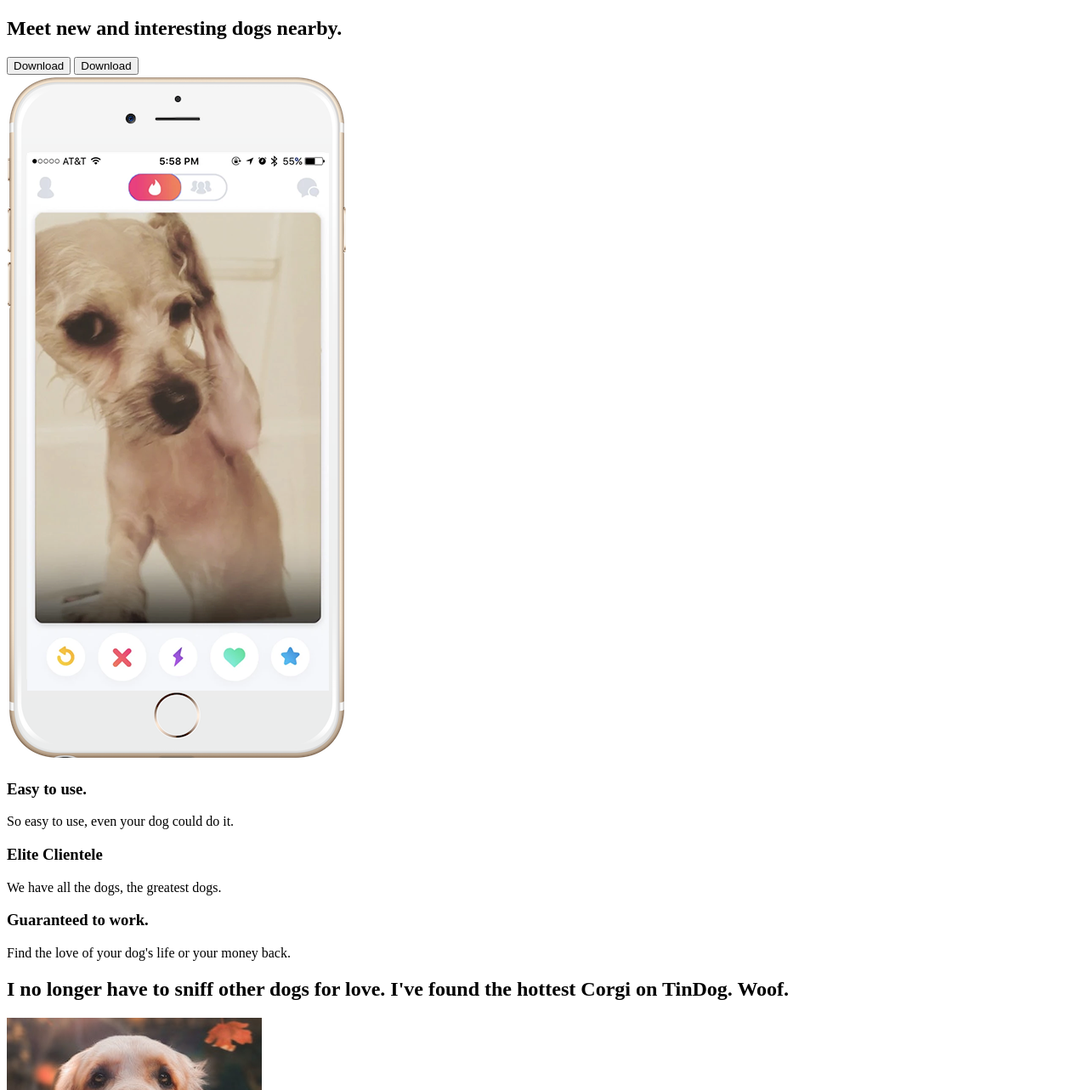
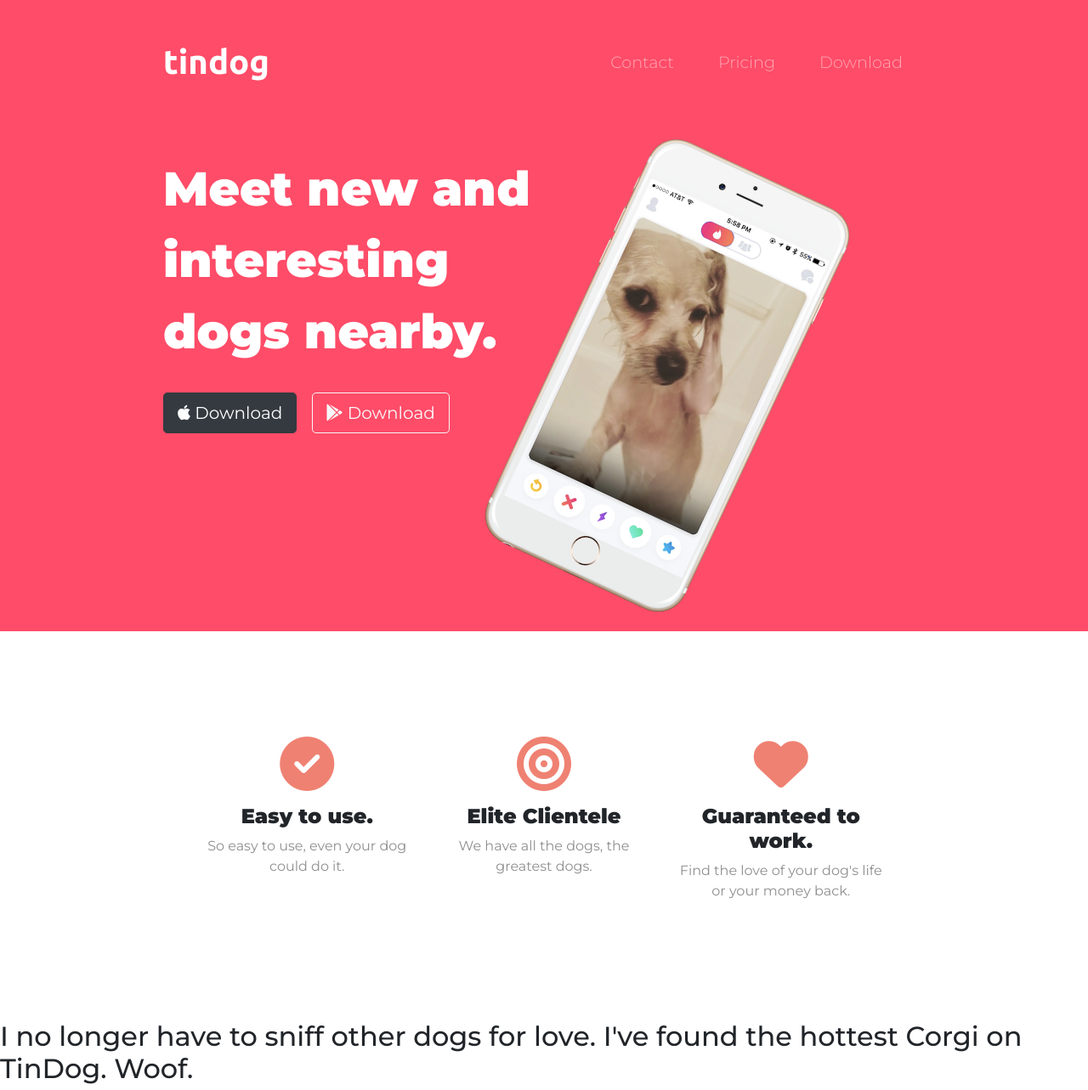
Before and after one commit to prathameshbasagare/TinDog, a plain HTML site: page index.html in a window 1280 px wide. Shown: the top 1283 px of the page at 85% size. Drawn offline with nearby package versions, Linux system fonts and the light colour scheme.

Commit message:
styled the site

```diff
--- a/css/styles.css
+++ b/css/styles.css
@@ -0,0 +1,69 @@
+body{
+    font-family: "Montserrat";
+}
+#title{
+    background-color: #ff4c68 ;
+    color: white;
+}
+
+.container-fluid {
+    padding: 3% 15%;
+}
+h1{
+    font-family: "Montserrat", sans-serif;
+    font-weight: 900;
+    font-size: 3.5rem;
+    line-height: 1.5;
+}
+h3{
+    font-size: 1.5rem;
+    font-weight: 900;
+}
+p{
+    color: #8f8f8f;
+}
+#features{
+    padding: 7% 5%;
+}
+.fa-color{
+    color: #ef8172;
+    padding-bottom: 1rem;
+
+}
+.fa-color:hover{
+    color: #ff4c68;
+    padding-bottom: 1rem;
+
+}
+
+/* Navigation Bar */
+
+.navbar{
+    padding: 0 0 4.5rem;
+}
+
+.navbar-brand{
+    font-family: "Ubuntu";
+    font-size: 2.5rem;
+    font-weight: bold;
+}
+.nav-item{
+    padding: 0 18px;
+}
+.nav-link{
+    font-size: 1.2rem;
+    font-family: "Montserrat";
+    font-weight: 300;
+}
+
+/* Download Buttons */
+
+.download-button{
+    margin: 5% 3% 5% 0;
+}
+
+/* Title Image */
+.title-image{
+    width:60%;
+    transform: rotate(25deg);
+}
--- a/index.html
+++ b/index.html
@@ -4,27 +4,55 @@
 <head>
   <meta charset="utf-8">
   <title>TinDog</title>
+  <link rel="stylesheet" href="https://cdn.jsdelivr.net/npm/bootstrap@4.6.2/dist/css/bootstrap.min.css" integrity="sha384-xOolHFLEh07PJGoPkLv1IbcEPTNtaed2xpHsD9ESMhqIYd0nLMwNLD69Npy4HI+N" crossorigin="anonymous">
   <link rel="stylesheet" href="css/styles.css">
+  <link rel="preconnect" href="https://fonts.googleapis.com">
+  <link rel="preconnect" href="https://fonts.gstatic.com" crossorigin>
+
+  <link href="https://fonts.googleapis.com/css2?family=Montserrat:ital,wght@0,100..900;1,100..900&family=Ubuntu:ital,wght@0,300;0,400;0,500;0,700;1,300;1,400;1,500;1,700&display=swap" rel="stylesheet">
+  <!-- font awesome -->
+  <script src="https://kit.fontawesome.com/a7351ed3e8.js" crossorigin="anonymous"></script>
 </head>
 
 <body>
 
   <section id="title">
-
+    <div class = "container-fluid">
     <!-- Nav Bar -->
-
+    <nav class="navbar navbar-expand-sm navbar-dark">
+      <a class="navbar-brand" href="">tindog</a>
+       <button class="navbar-toggler" type="button" data-toggle="collapse" data-target="#navbarSupportedContent" aria-controls="navbarSupportedContent" aria-expanded="false" aria-label="Toggle navigation">
+      <span class="navbar-toggler-icon"></span>
+    </button>
+    <div class="collapse navbar-collapse" id="navbarSupportedContent">
+      <ul class="navbar-nav ml-auto">
+          <li class="nav-item">
+              <a class="nav-link" href="#footer">Contact</a>
+          </li>
+          <li class="nav-item">
+              <a class="nav-link" href="">Pricing</a>
+          </li>
+          <li class="nav-item">
+              <a class="nav-link" href="">Download</a>
+          </li>
+      </ul>
+   </div>
+  </nav>
 
 
 
     <!-- Title -->
 
-    <div>
-      <h1>Meet new and interesting dogs nearby.</h1>
-      <button type="button">Download</button>
-      <button type="button">Download</button>
+    <div class = row>
+      <div class = "col-lg-6">
+        <h1>Meet new and interesting dogs nearby.</h1>
+        <button type="button" class = "btn btn-dark btn-lg download-button"><i class="fa-brands fa-apple"></i> Download</button>
+        <button type="button" class = "btn btn-outline-light btn-lg download-button"><i class="fa-brands fa-google-play"></i> Download</button>
+      </div>
+      <div class = "col-lg-6">
+        <img class = "title-image" src="images/iphone6.png" alt="iphone-mockup">
+      </div>
     </div>
-    <div>
-      <img src="images/iphone6.png" alt="iphone-mockup">
     </div>
 
   </section>
@@ -34,14 +62,31 @@
 
   <section id="features">
 
-    <h3>Easy to use.</h3>
-    <p>So easy to use, even your dog could do it.</p>
 
-    <h3>Elite Clientele</h3>
-    <p>We have all the dogs, the greatest dogs.</p>
+    <div class="container-fluid" style="text-align: center;">
+      <div class="row">
+        <div class = "col-lg-4">
+          <i class="fa-solid fa-circle-check fa-4x fa-color"></i>
+          <h3>Easy to use.</h3>
+          <p>So easy to use, even your dog could do it.</p>
+        </div>
+        <div class = "col-lg-4">
+          <i class="fa-solid fa-bullseye fa-4x fa-color"></i>
+          <h3>Elite Clientele</h3>
+          <p>We have all the dogs, the greatest dogs.</p>
+        </div>
+        <div class = "col-lg-4">
+          <i class="fa-solid fa-heart fa-4x fa-color"></i>
+          <h3>Guaranteed to work.</h3>
+          <p>Find the love of your dog's life or your money back.</p>
+        </div>
+      </div>
+    </div>
 
-    <h3>Guaranteed to work.</h3>
-    <p>Find the love of your dog's life or your money back.</p>
+
+
+
+
 
   </section>
 
@@ -126,7 +171,8 @@
 
   </footer>
 
-
+  <script src="https://cdn.jsdelivr.net/npm/jquery@3.5.1/dist/jquery.slim.min.js" integrity="sha384-DfXdz2htPH0lsSSs5nCTpuj/zy4C+OGpamoFVy38MVBnE+IbbVYUew+OrCXaRkfj" crossorigin="anonymous"></script>
+  <script src="https://cdn.jsdelivr.net/npm/bootstrap@4.6.2/dist/js/bootstrap.bundle.min.js" integrity="sha384-Fy6S3B9q64WdZWQUiU+q4/2Lc9npb8tCaSX9FK7E8HnRr0Jz8D6OP9dO5Vg3Q9ct" crossorigin="anonymous"></script>
 </body>
 
 </html>
```
